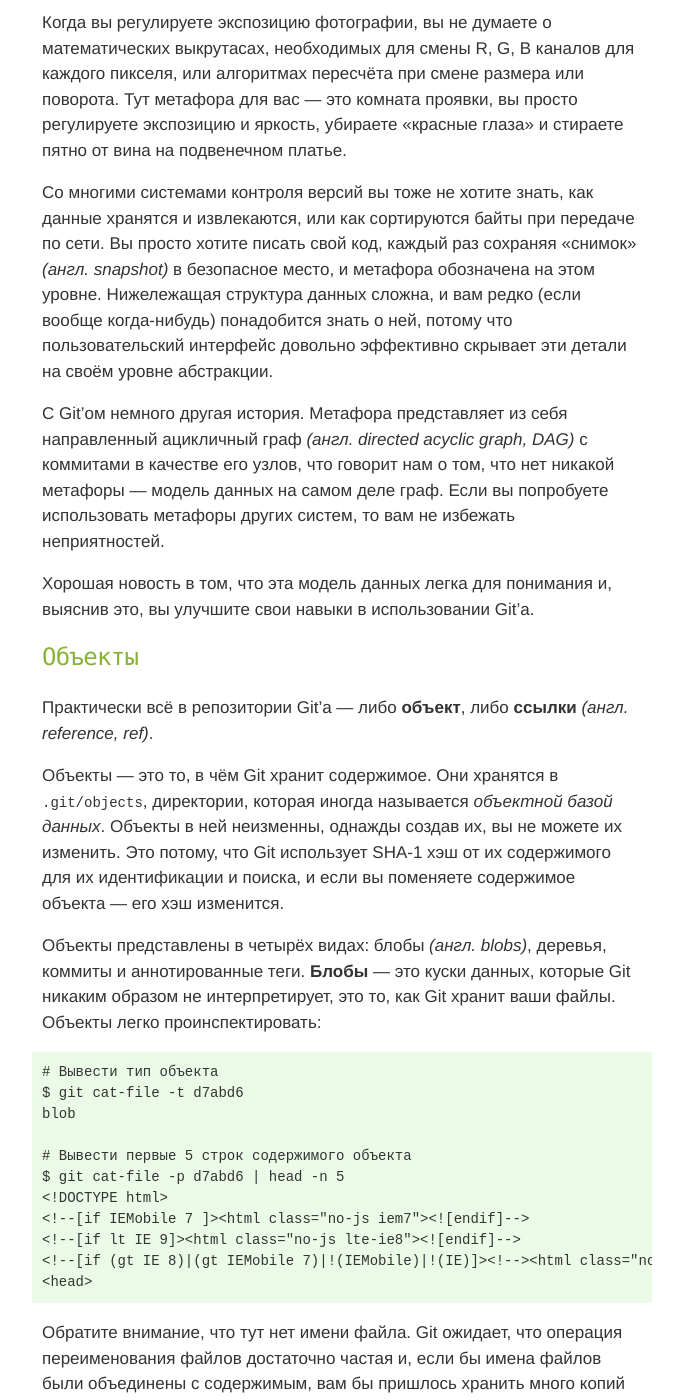
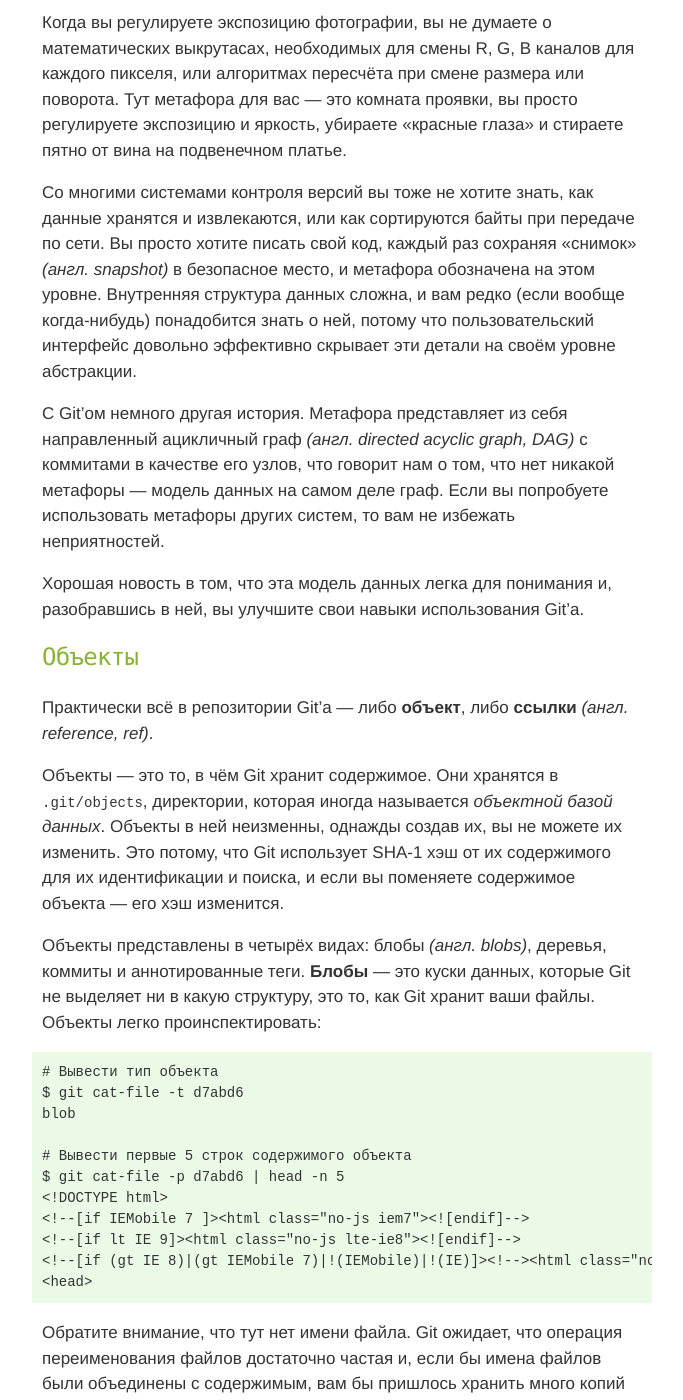
Before and after one commit to gurugray/git-init.ru, a Jekyll site: the page built from _posts/2014-02-08-git-is-simple.md, in a window 1280 px wide and 1400 px high, scrolled down 376 px. Shown: the whole window, without its empty margins (298-981 px from the left). Built offline with Jekyll 4.4.1, drawn with Linux system fonts in a browser that asks for light colours; Markdown is read by kramdown in place of the engine named in the settings; comment, search, counter and statistics services are not loaded; some of the changed text lies outside the part shown.

Commit message:
Update 2014-02-08-git-is-simple.md
Есть еще пару моментов, звучащих странно, как по мне, но их можно обсудить вслух.

````diff
--- a/_posts/2014-02-08-git-is-simple.md
+++ b/_posts/2014-02-08-git-is-simple.md
@@ -28,13 +28,13 @@
 
 Со многими системами контроля версий вы тоже не хотите знать, как данные хранятся и извлекаются, или как сортируются байты при передаче по сети.
 Вы просто хотите писать свой код, каждый раз сохраняя «снимок» _(англ. snapshot)_ в безопасное место, и метафора обозначена на этом уровне.
-Нижележащая структура данных сложна, и вам редко (если вообще когда-нибудь) понадобится знать о ней, потому что пользовательский интерфейс довольно эффективно скрывает эти детали на своём уровне абстракции.
+Внутренняя структура данных сложна, и вам редко (если вообще когда-нибудь) понадобится знать о ней, потому что пользовательский интерфейс довольно эффективно скрывает эти детали на своём уровне абстракции.
 
 С Git'ом немного другая история.
 Метафора представляет из себя направленный ацикличный граф _(англ. directed acyclic graph, DAG)_ с коммитами в качестве его узлов, что говорит нам о том, что нет никакой метафоры — модель данных на самом деле граф.
 Если вы попробуете использовать метафоры других систем, то вам не избежать неприятностей.
 
-Хорошая новость в том, что эта модель данных легка для понимания и, выяснив это, вы улучшите свои навыки в использовании Git'а.
+Хорошая новость в том, что эта модель данных легка для понимания и, разобравшись в ней, вы улучшите свои навыки использования Git'а.
 
 ## Объекты
 
@@ -46,7 +46,7 @@
 Это потому, что Git использует SHA-1 хэш от их содержимого для их идентификации и поиска, и если вы поменяете содержимое объекта — его хэш изменится.
 
 Объекты представлены в четырёх видах: блобы _(англ. blobs)_, деревья, коммиты и аннотированные теги.
-**Блобы** — это куски данных, которые Git никаким образом не интерпретирует, это то, как Git хранит ваши файлы.
+**Блобы** — это куски данных, которые Git не выделяет ни в какую структуру, это то, как Git хранит ваши файлы.
 Объекты легко проинспектировать:
 
 ```
````
Also changed, not shown: other parts of _posts/2014-02-08-git-is-simple.md (+5 -5 lines).
